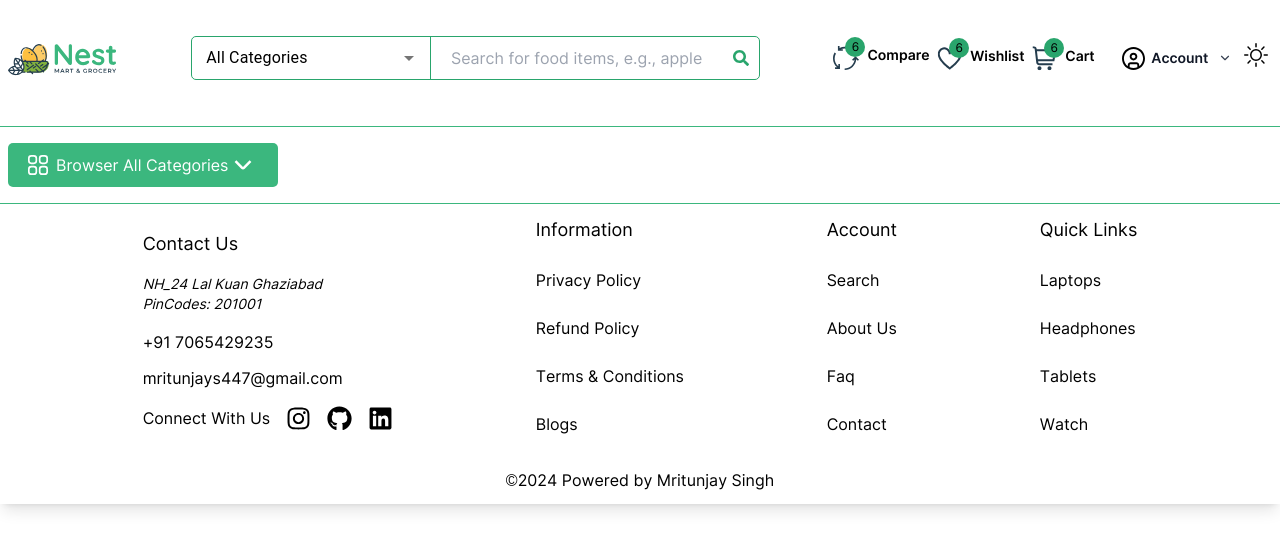
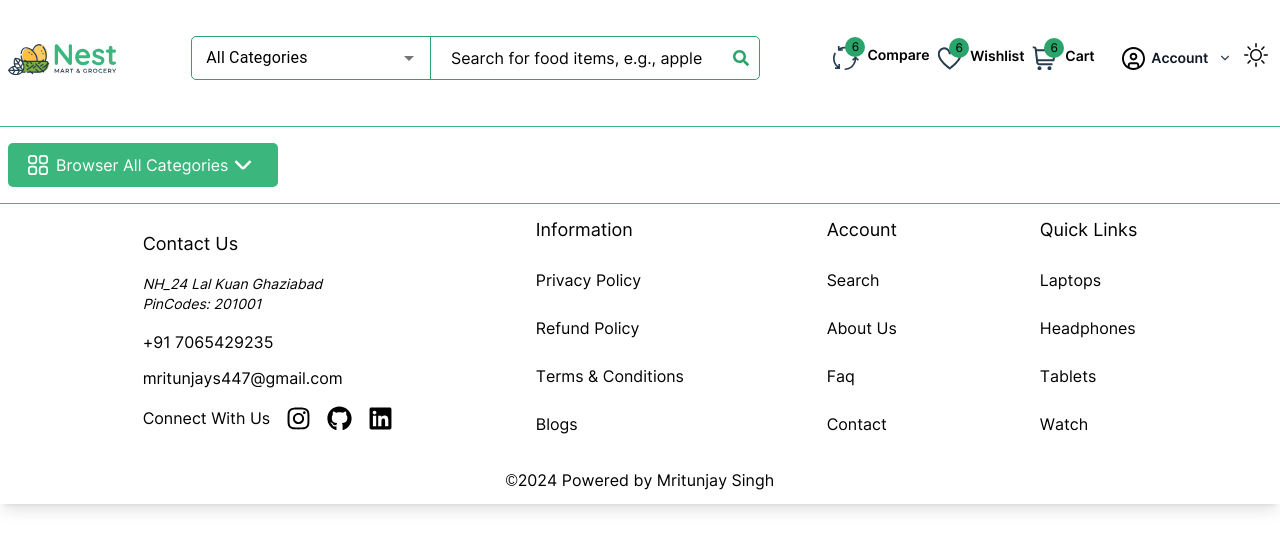
Before and after one commit to MRITUNJAY-SINGHH/Food-App, a React (Vite) app: page / in a window 1280 px wide. Shown: the top 550 px of the page. Built offline with nearby package versions, Linux system fonts and the light colour scheme.

Commit message:
git commit -m "added dark mode in some pages"

```diff
--- a/src/components/Header/Header.css
+++ b/src/components/Header/Header.css
@@ -56,7 +56,9 @@
    margin-right: 10px;
    color: #29a56c;
 }
-
+.dark input::placeholder {
+   color: white;
+}
 .NavbarLeft {
    line-height: 44px;
    border-radius: 5px;
--- a/src/components/Header/Header.jsx
+++ b/src/components/Header/Header.jsx
@@ -19,14 +19,14 @@ const Header = () => {
                   <img src={Logo} alt='logo' className='h-11' />
                </Link>
             </div>
-            <div className='Search h-11 flex items-center w-[45%] mx-5 my-autocomplete'>
+            <div className='Search  h-11 flex items-center w-[45%] mx-5 my-autocomplete'>
                <AutocompleteComponents />
 
                <input
                   id='search-input'
                   type='text'
                   placeholder='Search for food items, e.g., apples, bread, milk...'
-                  className='outline-none flex-1 dark:bg-gray-900 dark:text-white'
+                  className='outline-none flex-1 dark:bg-gray-900 dark:text-white text-red placeholder-black dark:placeholder-black'
                />
 
                <div className='search-icon cursor-pointer dark:text-white'>
```
